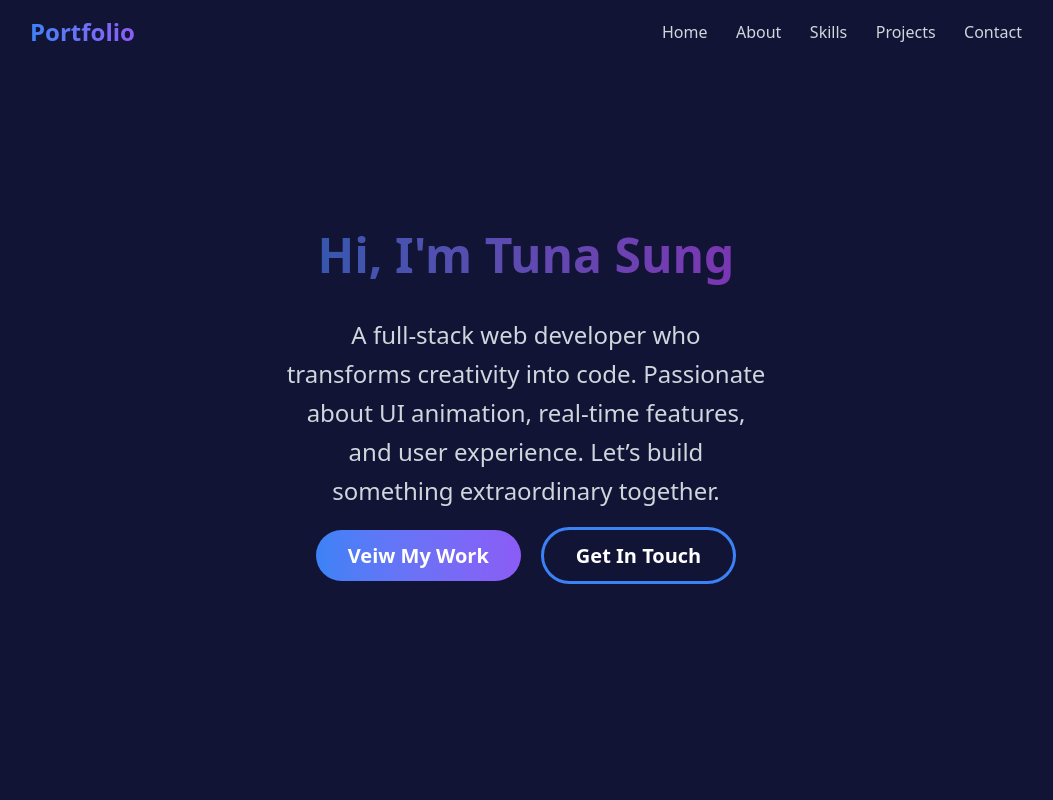
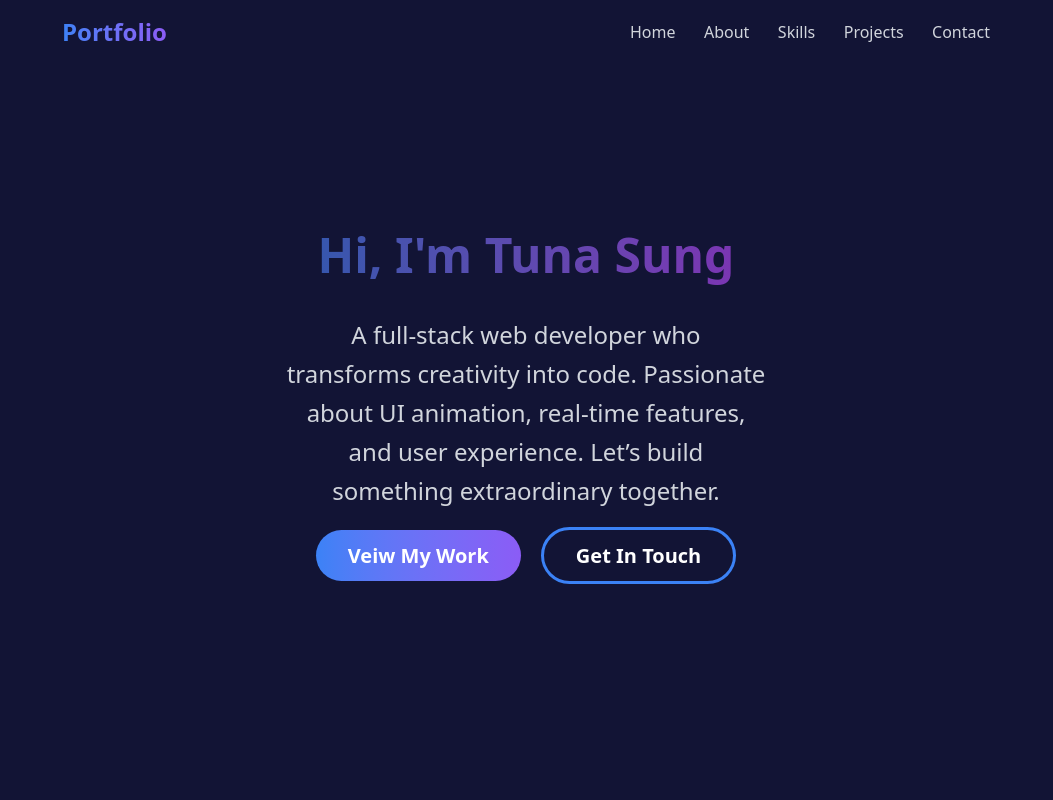
Before and after one commit to TunaSung/Portfolio, a React (Vite) app: page / in a window 1280 px wide. Shown: the top 800 px of the page, without its empty margins (114-1167 px from the left). Built offline with nearby package versions, Linux system fonts and the light colour scheme.

Commit message:
更改各breakpoint寬度

```diff
--- a/src/App.css
+++ b/src/App.css
@@ -18,7 +18,7 @@
 
 /* container */
 .container-mid {
-    @apply w-[80%] max-lg:w-[90%] max-md:w-[98%] mx-auto px-4
+    @apply w-[98%] md:w-[90%] lg:w-[80%] xl:w-[75%] 2xl:w-[65%] mx-auto px-4
 }
 .avatar-position {
     @apply absolute -top-[15%] left-1/2 -translate-x-1/2
```
